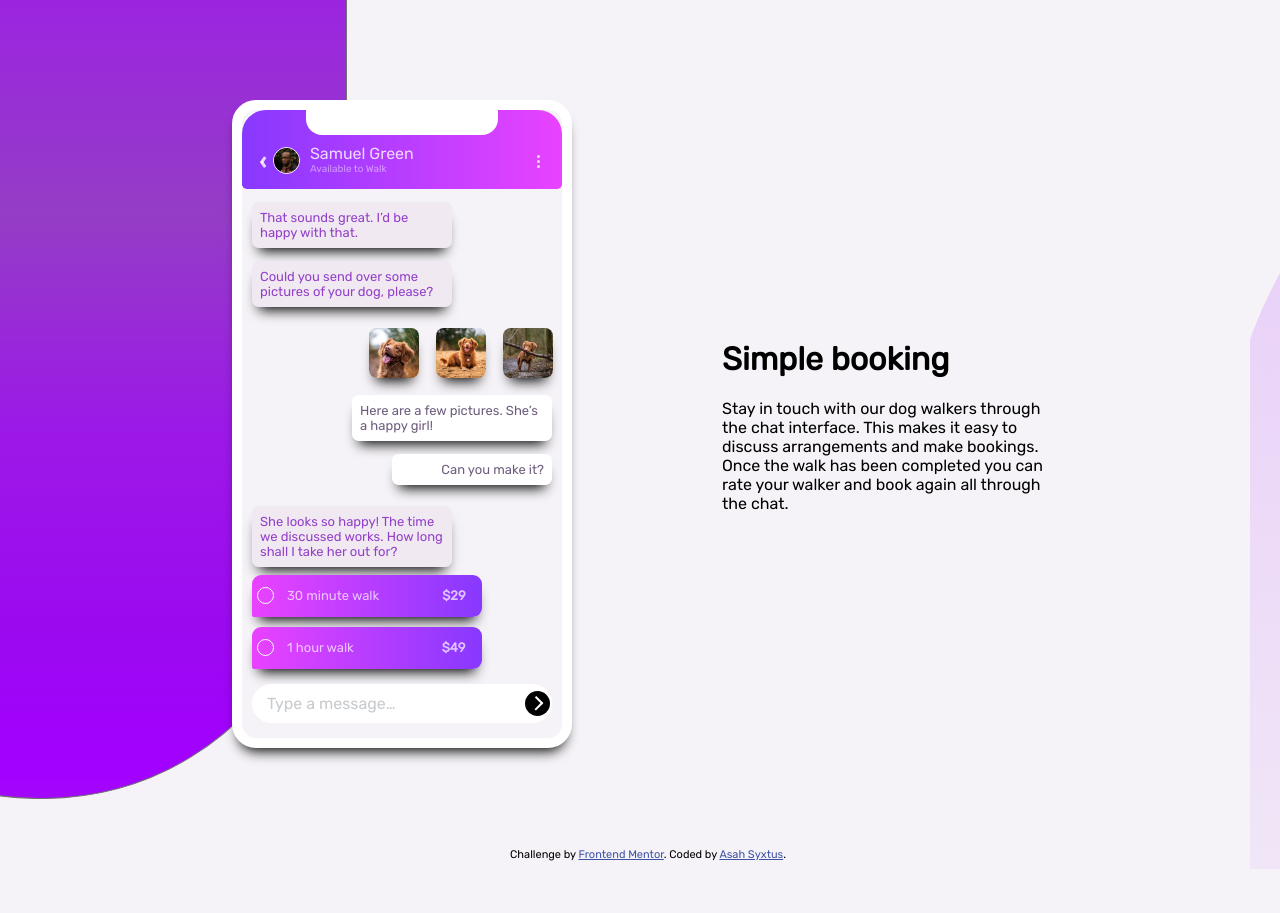
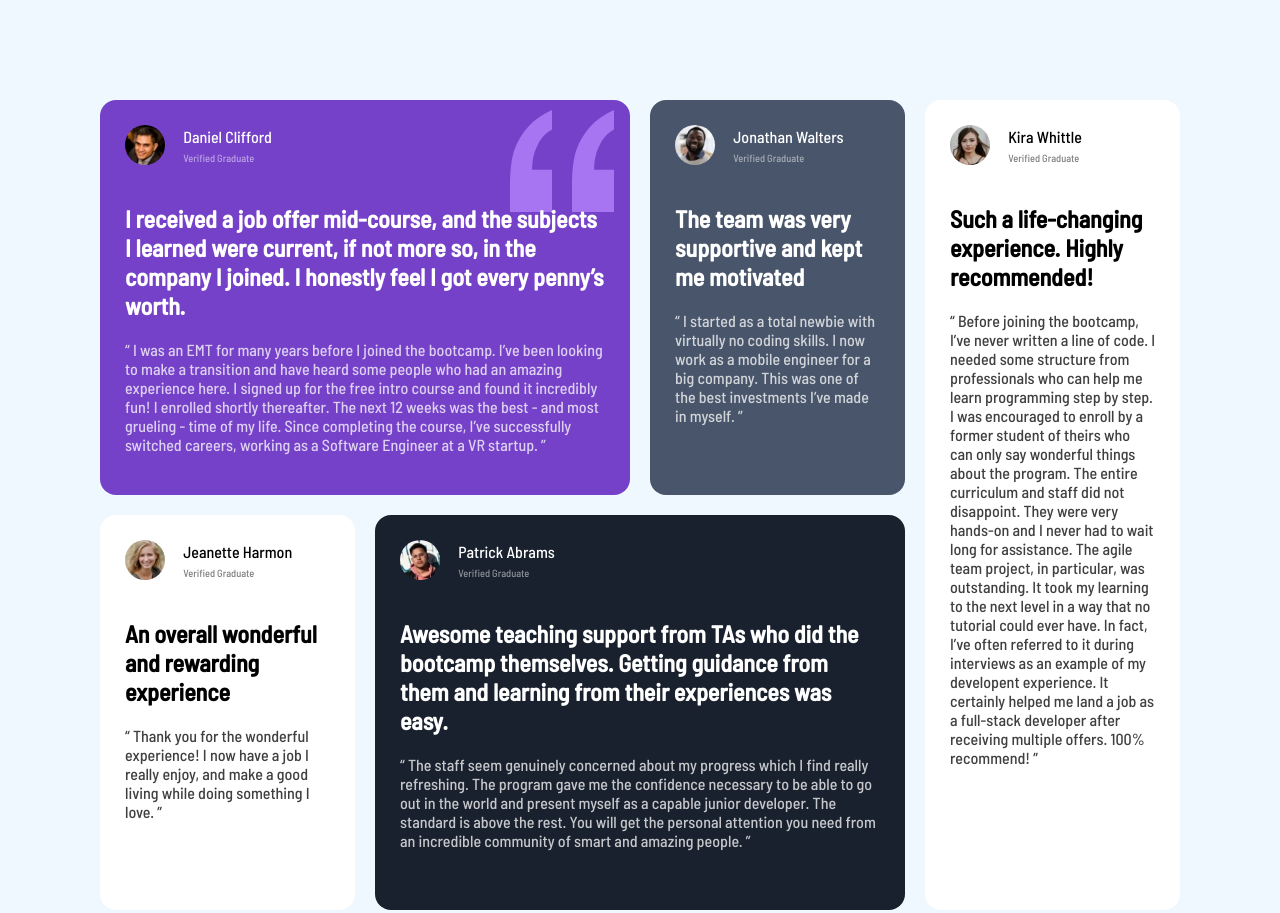
Before and after one commit to asyxtus/myjourney, a plain HTML site: page index.html in a window 1280 px wide. Shown: the top 913 px of the page. Before the commit the page ends 869 px from the top, so only its background shows below. Drawn offline with Linux system fonts and the light colour scheme.

Commit message:
Add files via upload

```diff
--- a/index.html
+++ b/index.html
@@ -5,391 +5,203 @@
   <meta name="viewport" content="width=device-width, initial-scale=1.0"> <!-- displays site properly based on user's device -->
 
   <link rel="icon" type="image/png" sizes="32x32" href="./images/favicon-32x32.png">
+  <link rel="preconnect" href="https://fonts.gstatic.com">
+<link href="https://fonts.googleapis.com/css2?family=Barlow+Semi+Condensed:wght@500&display=swap" rel="stylesheet">
 
   <title>Frontend Mentor | [Challenge Name Here]</title>
-  <link rel="preconnect" href="https://fonts.gstatic.com">
-<link href="https://fonts.googleapis.com/css2?family=Rubik&display=swap" rel="stylesheet">
 
   <!-- Feel free to remove these styles or customise in your own stylesheet 👍 -->
   <style>
+    * {
+      box-sizing: border-box;
+    }
     body {
+      font-family: 'Barlow Semi Condensed', sans-serif;
       width: 100%;
-      font-size: 16px;
-      font-family: 'Rubik', sans-serif;
-
-      background: url(/images/Path\ 1.svg) no-repeat -273px -85px,
-                  url(/images/path\ 3.svg) no-repeat 1250px 85px, hsl(270, 20%, 96%);
+      margin: auto;
+      font-size: 1rem;
+      background-color: aliceblue;
 
     }
-
-    .container {
-      width: 65%;
-      margin: 100px auto 100px auto;
+.dan {
   position: relative;
-      display: flex;
+  padding: 25px;
+  background: url(/images/bg-pattern-quotation.svg) no-repeat 410px 10px, hsl(263, 55%, 52%);
+  color: white;
+grid-area: 1/1/2/3;
+border-radius: 1em;
 }
 
-    .phone {
-      width: 320px;
-      display: flex;
-      flex-direction: column;
-      border-radius: 1.5em;
-      background-color: hsl(270, 20%, 96%);
-      border: 10px solid white;
-      -webkit-box-shadow: 0px 10px 13px -7px #000000, -1px -41px 0px -30px rgba(0,0,0,0);
-box-shadow: 0px 10px 13px -7px #000000, -1px -41px 0px -30px rgba(0,0,0,0);
+.jon {
+  background-color: hsl(217, 19%, 35%);
+  color: white;
+  padding: 25px;
+  grid-area: 1/3/2/4;
+  border-radius: 1em;
 }
 
-    .profile {
-      background-image: linear-gradient(to right, hsl(264, 100%, 61%), hsl(293, 100%, 63%));
-      width: 320px;
-      border-radius: 1.5em 1.5em .3em .3em;
-      position: relative;
-    }
-.notch {
-  width: 60%;
-  margin: 0 auto;
-  background-color: white;
-  display: block;
-  height: 25px;
-  margin-bottom: 15px;
-  border-radius: 0 0 1em 1em;
+.jean {
+  background-color: hsl(0, 0%, 100%);
+  padding: 25px;
+  border-radius: 1em;
 }
 
-.pic {
-  width: 25px;
-  border-radius: 2em;
-  border: 1px solid white;
+.pat {
+  background-color: hsl(219, 29%, 14%);
+  color: white;
+  padding: 25px;
+  grid-area: 2/2/3/4;
+  border-radius: 1em;
+}
+
+.kira {
+  background-color: hsl(0, 0%, 100%);
+  padding: 25px;
+  grid-area: 1/4/3/5;
+  border-radius: 1em;
+}
+.name {width: 100px;
 position: relative;
+display: inline-block;
+margin-top: 0;
 bottom: 3px;
 }
 
-
-.topicon {
-  position: relative;
-  bottom: 8px;
-  display: inline-block;
-  margin: 0 0px 0 20px;
-}
-
-.bar1 {
-  width: 7px;
-  height: 3px;
-  background-color: white;
-  margin-bottom: 6px;
-  opacity: .8;
-  -webkit-transform: rotate(-55deg) translate(-2.5px, -1px);
-  transform: rotate(-55deg) translate(-2.5px -1px);
-}
-  .bar2 {
-    width: 7px;
-  height: 3px;
-  background-color: white;
-  opacity: .8;
-  -webkit-transform: rotate(55deg) translate(-4px, 0px);
-  transform: rotate(55deg) translate(-4px 0px);
-  }
-
-  .name {
-    display: inline-block;
-    width: 40%;
-    margin: 0 0 10px 10px;
-    line-height: .8;
-    position: relative;
-    bottom: 5px;
-    color: white;
-    opacity: .8;
-  }
-  .ava {
-    font-size: 10px;
-    opacity: .6;
-  }
-
-  .dots {
-    display: inline-block;
-    position: relative;
-    margin: 0 10px 7px 0;
-    left: 95px;
-  }
-
-  #dot1, #dot2, #dot3 {
-    width: 3px;
-    height: 3px;
-    margin: 2px 0;
-    background-color: white;
-    border-radius: 1em;
-    opacity: .8;
-  }
-
-  .mainbox2 {
-    width: 200px;
-    margin: 0 10px;
-  }
-
-  div[id^="chat"] {
-    font-size: 13px;
-  }
-
-  #chat1, #chat2 {
-    background-color: hsl(294, 26%, 93%);
-    border-radius: .5em;
-    color: hsl(276, 55%, 52%);
-    box-shadow: 0px 10px 13px -7px #000000, -1px -41px 0px -30px rgba(0,0,0,0);
-  }
-
-  #chat1 > p, #chat2 > p, #chat6 > p, #chat7 > p, #chat8 > p {
-    padding: 8px;
-  }
-
-  .mainbox3 {
-    width: 200px;
-    align-self: flex-end;
-    margin-top: 8px;
-    margin-right: 10px;
-
-  }
-
-  img[src^="/images/dog"] {
-    width: 50px;
-    border-radius: .5em;
-    margin: 0 5px 0 8px;
-    position: relative;
-    left: 9px;
-    box-shadow: 0px 10px 13px -7px #000000, -1px -41px 0px -30px rgba(0,0,0,0);
-  }
-
-  #chat4, #chat5 {
-    background-color:white;
-    border-radius: .5em;
-    color: hsl(271, 15%, 43%);
-    box-shadow: 0px 10px 13px -7px #000000, -1px -41px 0px -30px rgba(0,0,0,0);
-
-  }
-
-  #Chat4 {
-    width: 200px;
-  }
-  #chat5 {
-    width: 160px;
-    text-align: end;
-    margin-left: 40px;
-  }
-
-  #chat4 > p {
-    padding: 8px;
-  }
-  #chat5 > p {
-    padding: 8px;
-  }
-
-  .mainbox4 {
-    width: 230px;
-    margin: 0 10px;
-  }
-
-  #chat6 {
-    width: 200px;
-    background-color: hsl(294, 26%, 93%);
-    border-radius: .5em;
-    color: hsl(276, 55%, 52%);
-    margin-top: 0;
-    margin-bottom: 0;
-    box-shadow: 0px 10px 13px -7px #000000, -1px -41px 0px -30px rgba(0,0,0,0);
-  }
-  #chat6 > p {
-    margin-top: 8px;
-    margin-bottom: 8px;
-  }
-
-  #chat7 {
-    background-image: linear-gradient(to left, hsl(264, 100%, 61%), hsl(293, 100%, 63%));
-    border-radius: .7em .7em .7em .2em;
-    position: relative;
-    color: white;
-    box-shadow: 0px 10px 13px -7px #000000, -1px -41px 0px -30px rgba(0,0,0,0);
-  }
-
-  .rad {
-    width: 15px;
-    height: 15px;
-
-    border-radius: 1em;
-    display: inline-block;
-    border: .8px solid white;
-    margin: 12px 5px 10px 5px;
-  }
-    #chat7 > p {
-    margin-top: 0;
-    margin-bottom: 0;
-    display: inline-block;
-    position: absolute;
-    top: 5px;
-    opacity: .7;
-  }
-
-  #chat8 {
-    background-image: linear-gradient(to left, hsl(264, 100%, 61%), hsl(293, 100%, 63%));
-    border-radius: .7em .7em .7em .2em;
-    position: relative;
-    margin-top: 10px;
-    margin-bottom: 15px;
-    box-shadow: 0px 10px 13px -7px #000000, -1px -41px 0px -30px rgba(0,0,0,0);
-  }
-
-  #chat8 > p {
-    margin-top: 0;
-    margin-bottom: 0;
-    display: inline-block;
-    position: absolute;
-    top: 5px;
-    color: white;
-    opacity: .7;
-  }
-
-  .price {
-    margin-left: 60px;
-    font-weight: bold;
-  }
-  .pric {
-    margin-left: 85px;
-    font-weight: bold;
-  }
-
-.mainbox5 {
-    width: 300px;
-    margin: 0 10px 15px 10px;
-    background-color: white;
-    border-radius: 2em;
+.wal, .han {
+  width: 115px;
   position: relative;
 }
 
-.mainbox5 > p {
-margin: 0;
-padding: 10px 5px 10px 15px;
-display: inline-block;
-color: hsl(206, 6%, 79%);
+span {
+  font-size: .65rem;
+  opacity: .5;
 }
 
-.bottomicon {
-  width: 25px;
-  height: 25px;
-  background-color: black;
-  border-radius: 1em;
-  display: inline-block;
-  position: relative;
-  top: 7px;
-  left: 120px;
-
+img {
+margin-right: 15px;
+border-radius: 2.2em;
+height: 40px;
+width: 40px;
 }
 
-.bar3, .bar4 {
-  width: 10px;
-  height: 2px;
-  background-color: white;
-  margin: 3px 0;
-  position: relative;
-  top: 6px;
-  left: 7px;
+#container {
+margin: 100px;
+  display: grid;
+  grid-template-rows: 1fr 1fr;
+  grid-template-columns: repeat(4, 1fr);
+  grid-row-gap: 20px;
+  grid-column-gap: 20px;
 }
 
-.bar3 {
-  -webkit-transform: rotate(45deg) translate(1px, -2px);
-  transform: rotate(45deg) translate(1px 1px);
-}
-.bar4 {
-  -webkit-transform: rotate(-45deg) translate(1px, 1.5px);
-  transform: rotate(-45deg) translate(1px 1px);
+.testimonial {
+  opacity: .75;
 }
 
-.mainbody {
-  align-self: center;
-  width: 45%;
-  margin-left: 150px;
+@media (max-width: 1239px) {
+  #container {
+    display: grid;
+    grid-template-columns: repeat(3, 1fr);
+    grid-template-rows: repeat(3, 1fr);
+    margin: 100px 30px;
   }
 
-@media (max-width: 1121px) {
-  .container {
+  .kira {
+    grid-area: 3/1/4/4;
+  }
+}
+
+  @media (max-width: 900px) {
+    #container {
       display: flex;
       flex-direction: column;
     }
-
-  .mainbody {
-    margin-left: 0;
-    margin-top: 40px;
-    width: 310px;
-    text-align: center;
+  }
+    @media (max-width: 750px) {
+      #container {
+        margin: 100px 30px;
+      }
     }
 
-  .phone {
-    margin: 0 auto;
-  }
-}
+
 
     .attribution { font-size: 11px; text-align: center; }
     .attribution a { color: hsl(228, 45%, 44%); }
   </style>
 </head>
 <body>
+<div id="container">
 
-<div class="container">
-  <div class="phone">
+  <div class="dan">
+    <img src="/images/image-daniel.jpg" alt="Daniel">
+  <p class="name"> Daniel Clifford <span >
+  Verified Graduate</span></p>
 
+ <h2>I received a job offer mid-course, and the subjects I learned were current, if not more so,
+  in the company I joined. I honestly feel I got every penny’s worth.</h2>
 
-      <div class="profile">
-        <div class="notch"></div>
-
-        <div class="topicon">
-          <div class="bar1"></div>
-          <div class="bar2"></div>
-        </div>
-        <img class="pic" src="/images/avatar.jpg" alt="avatar"><p class="name">Samuel Green <span class="ava">Available to Walk</span></p>
-        <div class="dots">
-          <div id="dot1"></div>
-          <div id="dot2"></div>
-          <div id="dot3"></div>
+ <p class="testimonial"> “ I was an EMT for many years before I joined the bootcamp. I’ve been looking to make a
+  transition and have heard some people who had an amazing experience here. I signed up
+  for the free intro course and found it incredibly fun! I enrolled shortly thereafter.
+  The next 12 weeks was the best - and most grueling - time of my life. Since completing
+  the course, I’ve successfully switched careers, working as a Software Engineer at a VR startup. ”</p>
   </div>
 
+  <div class="jon">
+    <img src="/images/image-jonathan.jpg" alt="Jonathan">
+ <p class="name wal">Jonathan Walters<span>
+  Verified Graduate</span> </p>
+
+ <h2> The team was very supportive and kept me motivated</h2>
+
+ <p class="testimonial"> “ I started as a total newbie with virtually no coding skills. I now work as a mobile engineer
+  for a big company. This was one of the best investments I’ve made in myself. ”</p>
   </div>
 
+  <div class="jean">
+    <img src="/images/image-jeanette.jpg" alt="Jeanette">
+ <p class="name han">Jeanette Harmon<span>
+  Verified Graduate</span></p>
 
-    <div class="mainbox2">
-      <div id="chat1"><p>That sounds great. I’d be happy with that.</p></div>
-      <div id="chat2"><p>Could you send over some pictures of your dog, please?</p></div>
+ <h2> An overall wonderful and rewarding experience</h2>
+
+ <p class="testimonial"> “ Thank you for the wonderful experience! I now have a job I really enjoy, and make a good living
+  while doing something I love. ” </p>
 </div>
 
-    <div class="mainbox3">
-      <img src="/images/dog-image-1.jpg" alt=""> <img src="/images/dog-image-2.jpg" alt=""> <img src="/images/dog-image-3.jpg" alt="">
-      <div id="chat4"><p>Here are a few pictures. She’s a happy girl!</p></div>
-      <div id="chat5"><p>Can you make it?</p></div>
+<div class="pat">
+<img src="/images/image-patrick.jpg" alt="Patrick">
+<p class="name">Patrick Abrams <span>
+  Verified Graduate</span> </p>
+
+ <h2>Awesome teaching support from TAs who did the bootcamp themselves. Getting guidance from them and
+  learning from their experiences was easy.</h2>
+
+ <p class="testimonial"> “ The staff seem genuinely concerned about my progress which I find really refreshing. The program
+  gave me the confidence necessary to be able to go out in the world and present myself as a capable
+  junior developer. The standard is above the rest. You will get the personal attention you need from
+  an incredible community of smart and amazing people. ” </p>
 </div>
 
-    <div class="mainbox4">
-      <div id="chat6"><p>She looks so happy! The time we discussed works. How long shall I take her out for?</p></div>
-      <div id="chat7"><div class="rad"></div><p>30 minute walk <span class="price">$29</span></p></div>
-      <div id="chat8"><div class="rad"></div><p>1 hour walk <span class="pric">$49</span></p></div>
-    </div>
+<div class="kira">
+  <img src="/images/image-kira.jpg" alt="Kira">
+<p class="name">Kira Whittle<span>
+  Verified Graduate</span> </p>
 
-    <div class="mainbox5"><p>Type a message…</p>
-    <div class="bottomicon">
-      <div class="bar3"></div>
-      <div class="bar4"></div>
+ <h2>Such a life-changing experience. Highly recommended!</h2>
+
+ <p class="testimonial">“ Before joining the bootcamp, I’ve never written a line of code. I needed some structure from
+  professionals who can help me learn programming step by step. I was encouraged to enroll by a former
+  student of theirs who can only say wonderful things about the program. The entire curriculum and staff
+  did not disappoint. They were very hands-on and I never had to wait long for assistance. The agile team
+  project, in particular, was outstanding. It took my learning to the next level in a way that no tutorial
+  could ever have. In fact, I’ve often referred to it during interviews as an example of my developent
+  experience. It certainly helped me land a job as a full-stack developer after receiving multiple offers.
+  100% recommend! ”</p>
 </div>
 </div>
-  </div>
-    <div class="mainbody">
-      <h1>Simple booking</h1>
-      <p> Stay in touch with our dog walkers through the chat interface. This makes it easy to
-        discuss arrangements and make bookings. Once the walk has been completed you can rate
-        your walker and book again all through the chat.</p>
-    </div>
-
-
-</div>
-
   <div class="attribution">
     Challenge by <a href="https://www.frontendmentor.io?ref=challenge" target="_blank">Frontend Mentor</a>.
     Coded by <a href="#">Asah Syxtus</a>.
   </div>
-
 </body>
 </html>
```
Also changed, not shown: design/desktop-design.jpg, design/desktop-preview.jpg, design/mobile-design.jpg, images/bg-pattern-quotation.svg (added), images/image-daniel.jpg (added), images/image-jeanette.jpg (added), images/image-jonathan.jpg (added), images/image-kira.jpg (added), images/image-patrick.jpg (added), 2 other files. Lines whose indentation alone changed are shown as unchanged.
